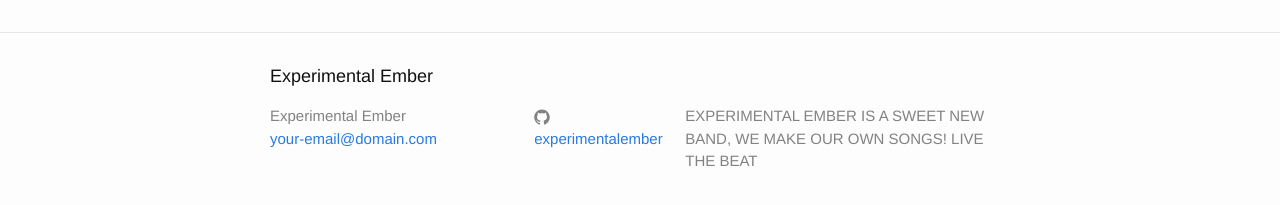
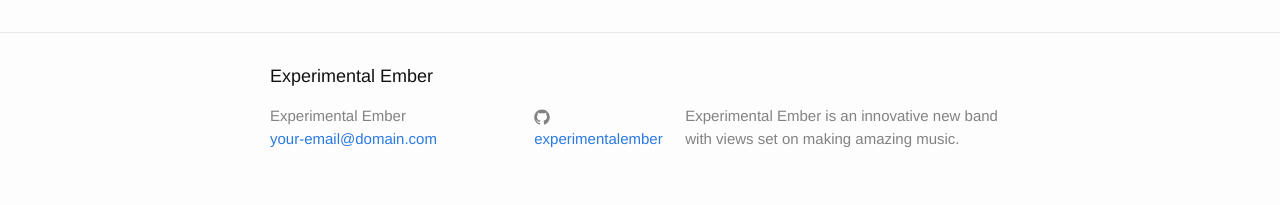
Before and after one commit to experimentalember/experimentalember.github.io, a Jekyll site: the page built from index.html, in a window 1280 px wide. Shown: the part 264-469 px from the top of the page. Built offline with Jekyll 4.4.1, drawn with Linux system fonts in a browser that asks for light colours.

Commit message:
Update _config.yml

```diff
--- a/_config.yml
+++ b/_config.yml
@@ -9,7 +9,7 @@
 title: Experimental Ember
 email: your-email@domain.com
 description: > # this means to ignore newlines until "baseurl:"
-  EXPERIMENTAL EMBER IS A SWEET NEW BAND, WE MAKE OUR OWN SONGS!  LIVE THE BEAT
+  Experimental Ember is an innovative new band with views set on making amazing music.
 baseurl: "" # the subpath of your site, e.g. /blog
 url: "http://yourdomain.com" # the base hostname & protocol for your site
 twitter_username: #experimentalember
```
